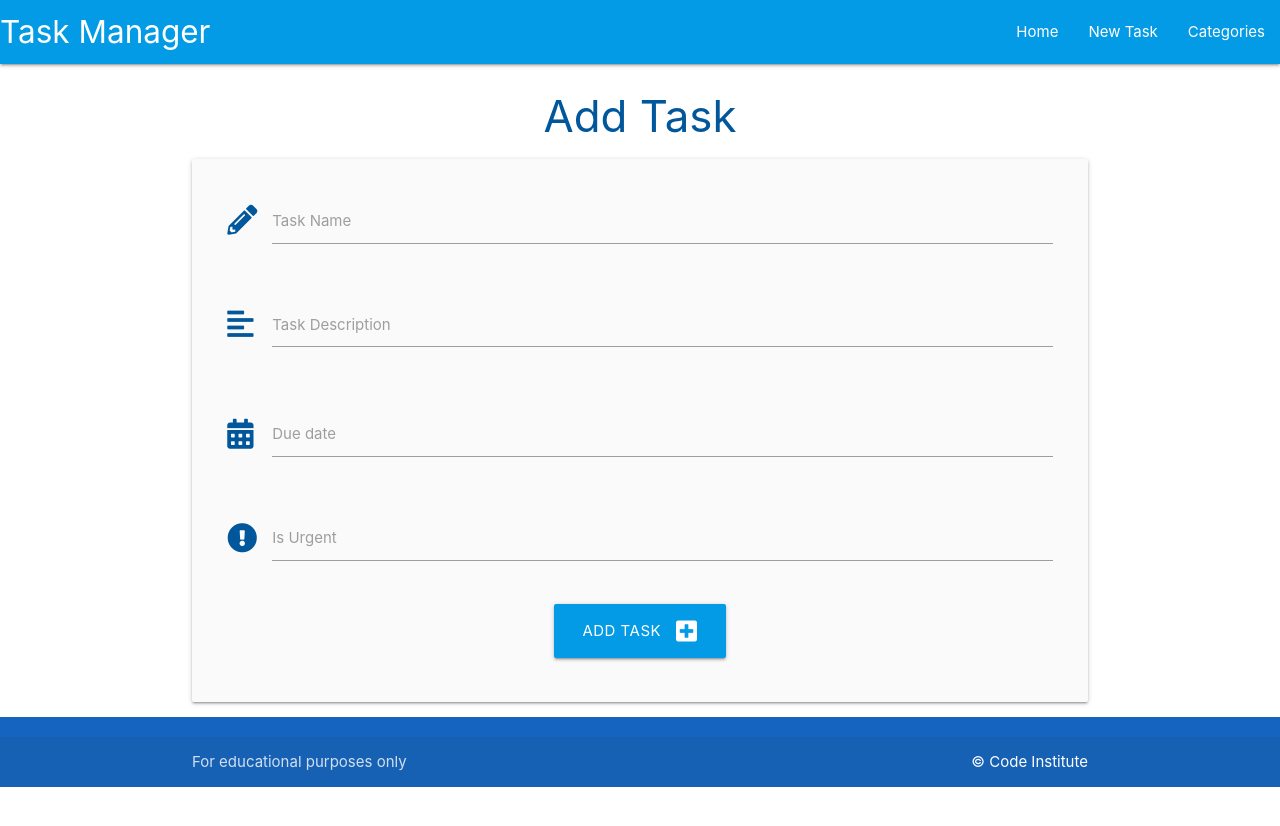
After one commit to k-frederic/flask-sqlalchemy-task-manager, a Flask app: page /add_task in a window 1280 px wide. The commit adds this page. Shown: the top 826 px of the page. Run offline with Flask 3, Linux system fonts and the light colour scheme.

Commit message:
Add code to add task in database

```diff
--- a/taskmanager/routes.py
+++ b/taskmanager/routes.py
@@ -1,8 +1,6 @@
 from flask import render_template, request, redirect, url_for
 from taskmanager import app, db
 from taskmanager.models import Category, Task
-
-
 
 @app.route("/")
 def home():
@@ -34,3 +32,28 @@ def edit_category(category_id):
         return redirect(url_for("categories"))
 
     return render_template("edit_category.html", category=category)
+
+
+@app.route("/delete_category/<int:category_id>")
+def delete_category(category_id):
+     category = Category.query.get_or_404(category_id)
+     db.session.delete(category)
+     db.session.commit()
+     return redirect(url_for("categories"))
+
+
+@app.route("/add_task", methods=["GET", "POST"])
+def add_task():
+    categories = list(Category.query.order_by(Category.category_name).all())
+    if request.method == "POST":
+        task = Task(
+         task_name=request.form.get("task_name"),
+         task_description=request.form.get("task_description"),
+         is_urgent=bool(True if request.form.get("is_urgent") else False),
+         due_date=request.form.get("due_date"),
+         category_id=request.form.get("category_id")
+        )
+        db.session.add(task)
+        db.session.commit()
+        return redirect(url_for("home"))
+    return render_template("add_task.html", categories=categories)
--- a/taskmanager/static/js/script.js
+++ b/taskmanager/static/js/script.js
@@ -2,4 +2,11 @@ document.addEventListener('DOMContentLoaded', function() {
     // Sidenav initialization
     let sidenav = document.querySelectorAll('.sidenav');
      M.Sidenav.init(sidenav);
+
+     // datepicker initialization
+     let datepicker = document.querySelectorAll('.datepicker');
+     M.Datepicker.init(datepicker, {
+        format: "dd mmmm, yyyy",
+        i18n: {done: "Select"}
+     });
   });
--- /dev/null
+++ b/taskmanager/templates/add_task.html
@@ -0,0 +1,55 @@
+{% extends "base.html" %}
+{% block content %}
+
+<h3 class=" light-blue-text text-darken-4 center-align">Add Task</h3>
+
+
+<div class="row card-panel grey lighten-5">
+    <form class="col s12" method="POST" action="{{url_for('add_task')}}">
+        <!-- task_name-->
+      <div class="row">
+        <div class="input-field col s12">
+            <i class="fas fa-pencil-alt prefix light-blue-text text-darken-4"></i>
+          <input id="task_name" name="task_name" minlength="5" maxlength="50" type="text" class="validate" required>
+          <label for="task_name">Task Name</label>
+        </div>
+    </div>
+        <!-- task_description-->
+        <div class="row">
+          <div class="input-field col s12">
+              <i class="fas fa-align-left prefix light-blue-text text-darken-4"></i>
+            <textarea id="task_description" name="task_description" minlength="5" maxlength="200"
+             type="text" class=" materialize-textarea validate"  required></textarea>
+            <label for="task_description">Task Description</label>
+          </div>
+      </div>
+          <!-- due_date-->
+          <div class="row">
+            <div class="input-field col s12">
+                <i class="fas fa-calendar-alt prefix light-blue-text text-darken-4"></i>
+              <input id="due_date" name="due_date" type="text" class="datepicker validate" required>
+              <label for="due_date">Due date</label>
+            </div>
+        </div>
+         <!-- is_urgent -->
+      <div class="row">
+        <div class="input-field col s12">
+            <i class="fas fa-exclamation-circle prefix light-blue-text text-darken-4"></i>
+          <input id="is_urgent" name="is_urgent" type="text" class="validate" required>
+          <label for="is_urgent">Is Urgent</label>
+        </div>
+    </div>
+      <!--submit button-->
+    <div class="row">
+        <div class="col s12 center-align">
+           <button type="submit" class="btn-large light-blue darken-1">
+            Add Task <i class="fas fa-plus-square right"></i>
+           </button>
+        </div>
+
+    </div>
+    </form>
+  </div>
+
+
+{% endblock %}
--- a/taskmanager/templates/base.html
+++ b/taskmanager/templates/base.html
@@ -20,7 +20,7 @@
       <a href="#" data-target="mobile-demo" class="sidenav-trigger"><i class="fas fa-bars"></i></a>
       <ul class="right hide-on-med-and-down">
         <li><a href="{{url_for('home')}}">Home</a></li>
-        <li><a href="">New Task</a></li>
+        <li><a href="{{url_for('add_task')}}">New Task</a></li>
         <li><a href="{{url_for('categories')}}">Categories</a></li>
 
       </ul>
@@ -30,7 +30,7 @@
   <!--Mobile sidenav -->
   <ul class="sidenav" id="mobile-demo">
     <li><a href="{{url_for('home')}}">Home</a></li>
-    <li><a href="">New Task</a></li>
+    <li><a href="{{url_for('add_task')}}">New Task</a></li>
     <li><a href="{{url_for('categories')}}">Categories</a></li>
   </ul>
   </header>
--- a/taskmanager/templates/categories.html
+++ b/taskmanager/templates/categories.html
@@ -15,14 +15,14 @@
 
 <div class="row">
     {% for category in categories %}
-    <div class="col s12 m3 13">
+    <div class="col s12 m6 l3">
       <div class="card light-blue darken-4 center-align">
         <div class="card-content white-text">
           <span class="card-title">{{ category.category_name }}</span>
         </div>
         <div class="card-action">
           <a href="{{ url_for('edit_category', category_id=category.id)}}" class="btn green accent-4">Edit</a>
-          <a href="#" class="btn red">Delete</a>
+          <a href="{{ url_for('delete_category', category_id=category.id)}}" class="btn red">Delete</a>
         </div>
       </div>
     </div>
```
Also changed, not shown: taskmanager/templates/tasks.html (+9 -0 lines).
